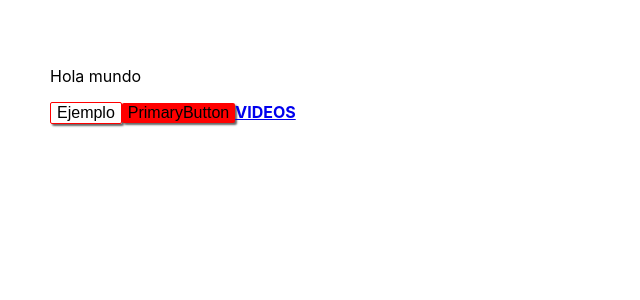
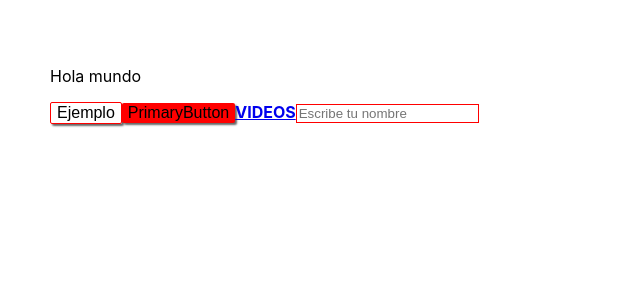
Before and after one commit to daferarte/SinglePageReact, a React (Create React App) app: page / in a window 1280 px wide. Shown: the top 300 px of the page, without its empty margins (0-640 px from the left). Built offline with nearby package versions, Linux system fonts and the light colour scheme.

Commit message:
props y atributos

```diff
--- a/src/Home.jsx
+++ b/src/Home.jsx
@@ -30,6 +30,15 @@ let AppLink = styled(Link)`
     text-transform: uppercase;
 `;
 
+let AppInput = styled.input.attrs((props)=>{
+    return {
+        //type:'email' //reescribe valores finales
+        type: props.type ? props.type : "text"  // validacion para definir el type por props
+    }
+})`
+    border: solid 1px red;
+`;
+
 let HomePage = (props) => {
     return(
         <Example>
@@ -37,6 +46,7 @@ let HomePage = (props) => {
             <Button primary>Ejemplo</Button>
             <PrimaryButton>PrimaryButton</PrimaryButton>
             <AppLink to="/videos">Videos</AppLink>
+            <AppInput type="email" placeholder="Escribe tu nombre" required></AppInput>
         </Example>
     )
 }
```
